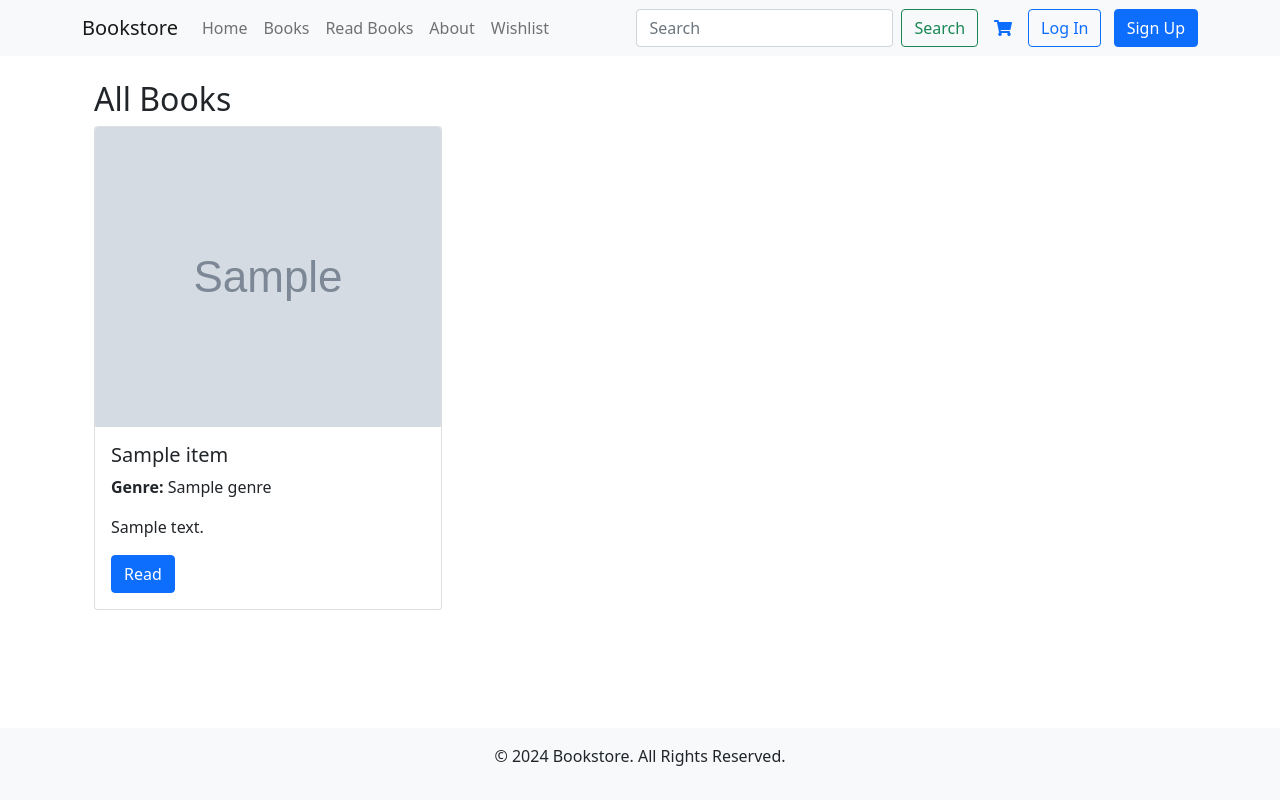
After one commit to anishbista/Online-Book-Store, a Django app: template bookstore/templates/read_book_pdf.html in a window 1280 px wide. The commit adds this page. Run offline with Django 3.2, Linux system fonts and the light colour scheme; the template is opened without the code that fills it: most values are stand-ins (such as "Sample title", 1, 10 or a date in 2020); grey boxes marked "Sample" are stand-in pictures.

Commit message:
Read book online

```diff
--- /dev/null
+++ b/bookstore/templates/read_book_pdf.html
@@ -0,0 +1,34 @@
+{% extends "base.html" %}
+
+{% block title %}Read Books - Bookstore{% endblock title %}
+{% block content %}
+<div class="container">
+    <h2>All Books</h2>
+    {% comment %} {{ordered_books}} {% endcomment %}
+    <div class="row">
+        {% if ordered_books %}
+        {% for item in ordered_books %}
+        <div class="col-md-4 mb-4">
+            <div class="card h-100">
+                <img src="{{ item.image.url }}" class="card-img-top img-fluid" alt="Book Image">
+                <div class="card-body">
+                    <h5 class="card-title">{{ item.title }}</h5>
+                    <p class="card-text">
+                        <strong>Genre:</strong> {{ item.genre }}<br>
+
+                    </p>
+                    <p class="card-text">{{ item.description | truncatechars:40 }}</p>
+                    <a href="{{ item.pdf.pdf_file.url }}" class="btn btn-primary" target="_blank">Read</a>
+                    <!-- Adjust 'truncatechars:100' to limit description length -->
+                    {% comment %} <a href="{{book.get_absolute_url }}" class="btn btn-primary">View Detail</a> {% endcomment %}
+                </div>
+            </div>
+        </div>
+        {% endfor %}
+        {% else %}
+        <p>There are no books of such genre</p>
+        {% endif %}
+
+    </div>
+</div>
+{% endblock content %}
--- a/bookstore/urls.py
+++ b/bookstore/urls.py
@@ -9,4 +9,5 @@ urlpatterns = [
     path("order", CreateOrder.as_view(), name="create_order"),
     path("wishlist", WishlistView.as_view(), name="wishlist"),
     path("otp", OTPConfirmation.as_view(), name="otp_confirmation"),
+    path("read_book", ReadBookPDFView.as_view(), name="read_book"),
 ]
--- a/templates/base.html
+++ b/templates/base.html
@@ -41,7 +41,7 @@
                             <a class="nav-link" href="#">Books</a>
                         </li>
                         <li class="nav-item">
-                            <a class="nav-link" href="#">Categories</a>
+                            <a class="nav-link" href="{% url 'read_book' %}">Read Books</a>
                         </li>
                         <li class="nav-item">
                             <a class="nav-link" href="#">About</a>
```
Also changed, not shown: bookstore/admin.py (+7 -0 lines), bookstore/models.py (+8 -0 lines), bookstore/views.py (+46 -1 lines), bookstore/migrations/0004_bookpdf.py (added), db.sqlite3, 1 other file.
